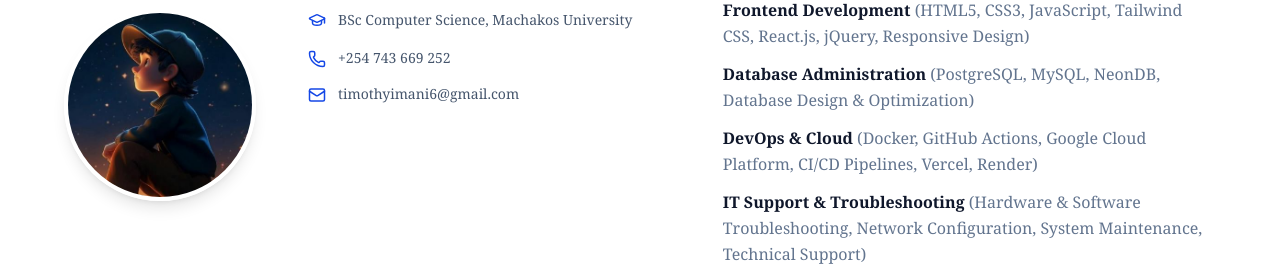
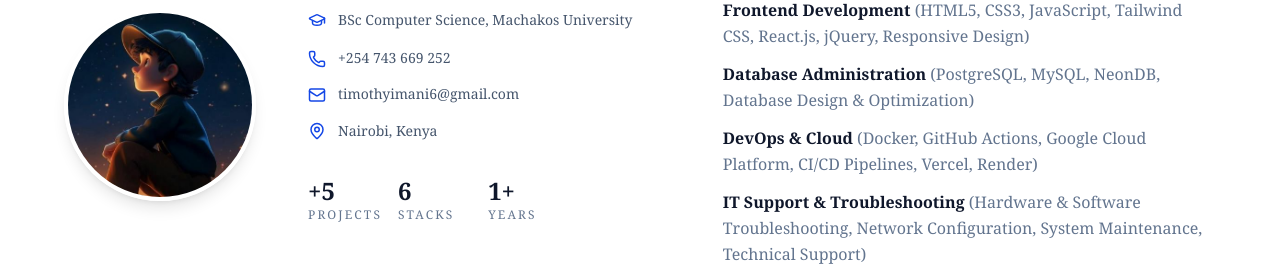
Before and after one commit to imani-prog/Timothy-Imani, a React (Vite) app: page / in a window 1280 px wide. Shown: the part 1340-1613 px from the top of the page. Built offline with nearby package versions, Linux system fonts and the light colour scheme.

Commit message:
Added stats

```diff
--- a/src/components/sections/About.jsx
+++ b/src/components/sections/About.jsx
@@ -1,4 +1,4 @@
-import { Phone, Mail, GraduationCap } from 'lucide-react'
+import { Phone, Mail, GraduationCap, MapPin } from 'lucide-react'
 import ProfileImage from '../../assets/Profile.png'
 import { skillGroups } from '../../data/skillsData'
 
@@ -36,6 +36,7 @@ export default function About() {
               code that's easy to reason about, data that stays consistent, and systems that keep running without
               someone babysitting them.
             </p>
+
           </div>
 
           <div className="grid lg:grid-cols-[1.1fr_0.9fr] gap-10 lg:gap-14 items-start">
@@ -84,6 +85,30 @@ export default function About() {
                       timothyimani6@gmail.com
                     </a>
                   </div>
+
+                  <div className="flex items-start gap-3">
+                    <MapPin size={18} className="mt-0.5 text-blue-700 dark:text-blue-400 shrink-0" />
+                    <span className="text-sm text-slate-600 dark:text-slate-300 leading-relaxed">
+                      Nairobi, Kenya
+                    </span>
+                  </div>
+
+                  <div className="mt-8 flex flex-col gap-4 sm:flex-row sm:items-center sm:justify-between">
+                    <div className="grid grid-cols-3 gap-4 text-center sm:text-left">
+                      <div>
+                        <div className="text-2xl font-semibold text-slate-900 dark:text-white">+5</div>
+                        <div className="text-xs uppercase tracking-[0.18em] text-slate-500 dark:text-slate-400">Projects</div>
+                      </div>
+                      <div>
+                        <div className="text-2xl font-semibold text-slate-900 dark:text-white">6</div>
+                        <div className="text-xs uppercase tracking-[0.18em] text-slate-500 dark:text-slate-400">Stacks</div>
+                      </div>
+                      <div>
+                        <div className="text-2xl font-semibold text-slate-900 dark:text-white">1+</div>
+                        <div className="text-xs uppercase tracking-[0.18em] text-slate-500 dark:text-slate-400">Years</div>
+                      </div>
+                    </div>
+                  </div>
                 </div>
               </div>
             </div>
```
